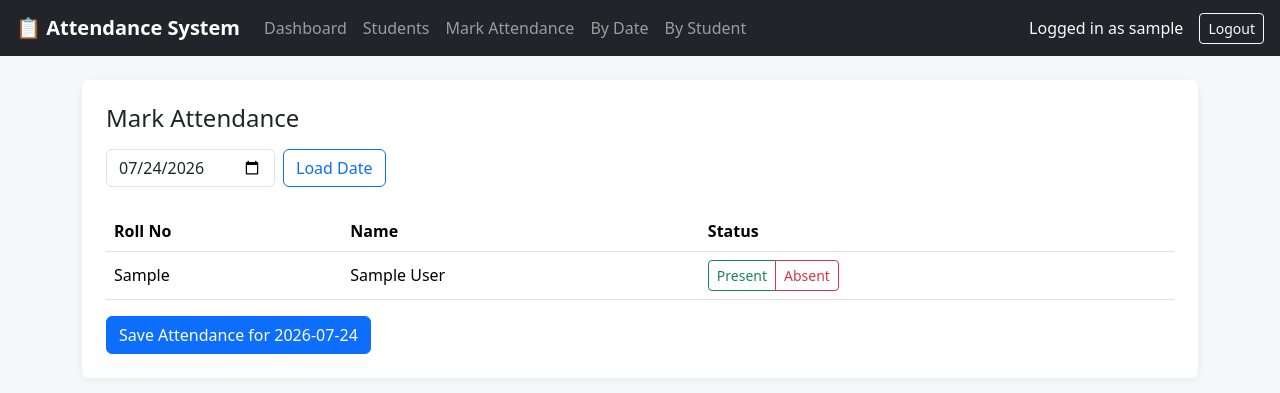
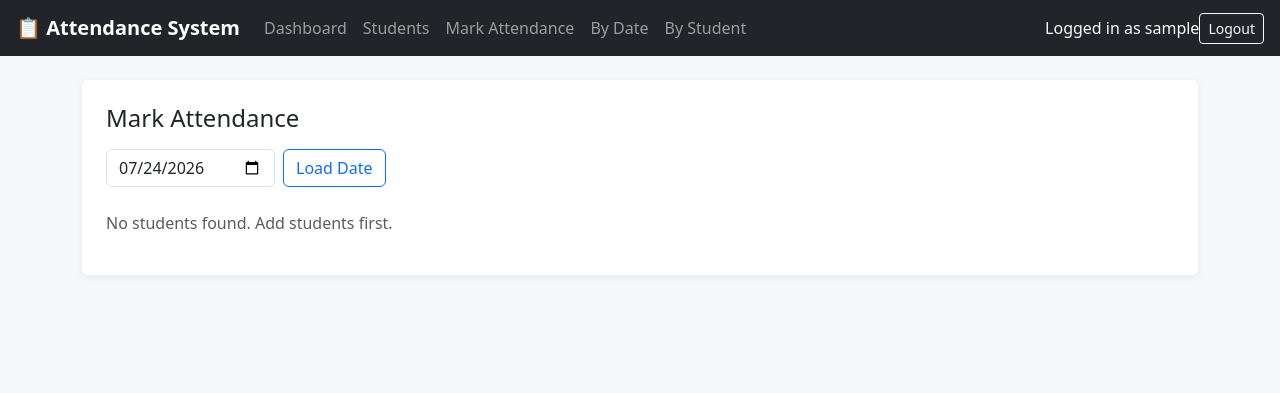
Before and after one commit to chiranjeeviachar8-gif/attendance-app, a Flask app: page /attendance/mark in a window 1280 px wide. Shown: the top 393 px of the page. Run offline with Flask 3, Linux system fonts and the light colour scheme; the visitor is signed in with stand-in values (Sample User, id 1); tables that the repository leaves empty hold one stand-in row (values such as "Sample post"); some libraries are stand-ins or nearby versions.

Commit message:
Add files via upload

```diff
--- a/app.py
+++ b/app.py
@@ -1,8 +1,8 @@
 """
 Student Attendance Web Application
 -----------------------------------
-A Flask web app where teachers can register/login and mark
-students Present/Absent, then view attendance reports.
+A Flask web app where teachers register/login and each teacher manages
+their OWN private list of students, attendance, and CSV exports.
 
 DATABASE:
 - If a DATABASE_URL environment variable is set (e.g. a free Neon/Render
@@ -38,19 +38,15 @@ app.permanent_session_lifetime = timedelta(days=30)  # "Remember Me" duration
 # Database setup (works with SQLite locally, PostgreSQL when deployed)
 # ---------------------------------------------------------------------
 DATABASE_URL = os.environ.get("DATABASE_URL", "sqlite:///attendance.db")
-# Render/Neon sometimes give "postgres://" -- SQLAlchemy needs "postgresql://"
 if DATABASE_URL.startswith("postgres://"):
     DATABASE_URL = DATABASE_URL.replace("postgres://", "postgresql://", 1)
 
-# --- Loud, unmissable startup log: check this in Render's "Logs" tab ---
 if "DATABASE_URL" in os.environ:
-    safe_url = DATABASE_URL.split("@")[-1]  # hide username/password, show only host/db
+    safe_url = DATABASE_URL.split("@")[-1]
     print(f"[DB] DATABASE_URL is SET. Connecting to Postgres host: {safe_url}", flush=True)
 else:
     print("[DB] WARNING: DATABASE_URL is NOT set in the environment.", flush=True)
     print("[DB] Falling back to local SQLite file (attendance.db).", flush=True)
-    print("[DB] This means data will be LOST on Render restarts/redeploys!", flush=True)
-    print("[DB] Fix: add DATABASE_URL in Render -> Environment tab with your Neon connection string.", flush=True)
 
 engine = create_engine(DATABASE_URL, pool_pre_ping=True)
 IS_POSTGRES = engine.dialect.name == "postgresql"
@@ -70,9 +66,11 @@ def init_db():
             conn.execute(text(f"""
                 CREATE TABLE IF NOT EXISTS students (
                     id {id_type},
-                    roll_no TEXT UNIQUE NOT NULL,
+                    owner TEXT NOT NULL,
+                    roll_no TEXT NOT NULL,
                     name TEXT NOT NULL,
-                    class_name TEXT
+                    class_name TEXT,
+                    UNIQUE(owner, roll_no)
                 )
             """))
             conn.execute(text(f"""
@@ -85,11 +83,15 @@ def init_db():
                     UNIQUE(student_id, date)
                 )
             """))
+            # --- Migration: add 'owner' column if this DB was created before this upgrade ---
+            try:
+                conn.execute(text("ALTER TABLE students ADD COLUMN owner TEXT"))
+                print("[DB] Migrated: added 'owner' column to students table.", flush=True)
+            except Exception:
+                pass  # column already exists
         print(f"[DB] SUCCESS: connected and tables ready ({'Postgres/Neon' if IS_POSTGRES else 'local SQLite'}).", flush=True)
     except OperationalError as e:
         print(f"[DB] FAILED TO CONNECT: {e}", flush=True)
-        print("[DB] Check that DATABASE_URL in Render's Environment tab exactly matches "
-              "the connection string copied from Neon (including password and ?sslmode=require).", flush=True)
         raise
 
 
@@ -114,6 +116,11 @@ def login_required(func):
             return redirect(url_for("login"))
         return func(*args, **kwargs)
     return wrapper
+
+
+def current_owner():
+    """The logged-in teacher's username -- used to scope all their data."""
+    return session["teacher"]
 
 
 # ---------------------------------------------------------------------
@@ -157,7 +164,7 @@ def login():
         )
 
         if teacher and check_password_hash(teacher["password_hash"], password):
-            session.permanent = remember  # stay logged in for 30 days if checked
+            session.permanent = remember
             session["teacher"] = username
             flash(f"Welcome back, {username}!", "success")
             return redirect(url_for("dashboard"))
@@ -180,14 +187,19 @@ def logout():
 @app.route("/dashboard")
 @login_required
 def dashboard():
-    student_count = query("SELECT COUNT(*) AS c FROM students", fetch="one")["c"]
+    owner = current_owner()
+    student_count = query(
+        "SELECT COUNT(*) AS c FROM students WHERE owner = :o", {"o": owner}, fetch="one"
+    )["c"]
     today = str(date.today())
-    today_marked = query(
-        "SELECT COUNT(*) AS c FROM attendance WHERE date = :d", {"d": today}, fetch="one"
-    )["c"]
+    today_marked = query("""
+        SELECT COUNT(*) AS c FROM attendance a
+        JOIN students s ON s.id = a.student_id
+        WHERE a.date = :d AND s.owner = :o
+    """, {"d": today, "o": owner}, fetch="one")["c"]
     return render_template(
         "dashboard.html",
-        teacher=session["teacher"],
+        teacher=owner,
         student_count=student_count,
         today=today,
         today_marked=today_marked,
@@ -195,27 +207,29 @@ def dashboard():
 
 
 # ---------------------------------------------------------------------
-# Student management
+# Student management (each teacher only sees/edits their OWN students)
 # ---------------------------------------------------------------------
 @app.route("/students", methods=["GET", "POST"])
 @login_required
 def students():
+    owner = current_owner()
     if request.method == "POST":
         roll_no = request.form["roll_no"].strip()
         name = request.form["name"].strip()
         class_name = request.form["class_name"].strip()
         try:
             query(
-                "INSERT INTO students (roll_no, name, class_name) VALUES (:r, :n, :c)",
-                {"r": roll_no, "n": name, "c": class_name},
+                "INSERT INTO students (owner, roll_no, name, class_name) VALUES (:o, :r, :n, :c)",
+                {"o": owner, "r": roll_no, "n": name, "c": class_name},
                 fetch=None,
             )
             flash(f"Student '{name}' added.", "success")
         except IntegrityError:
-            flash("A student with that roll number already exists.", "danger")
+            flash("You already have a student with that roll number.", "danger")
 
     all_students = query(
-        "SELECT * FROM students ORDER BY CAST(roll_no AS INTEGER), roll_no"
+        "SELECT * FROM students WHERE owner = :o ORDER BY CAST(roll_no AS INTEGER), roll_no",
+        {"o": owner},
     )
     return render_template("students.html", students=all_students)
 
@@ -223,7 +237,10 @@ def students():
 @app.route("/students/delete/<int:student_id>", methods=["POST"])
 @login_required
 def delete_student(student_id):
-    student = query("SELECT * FROM students WHERE id = :id", {"id": student_id}, fetch="one")
+    owner = current_owner()
+    student = query(
+        "SELECT * FROM students WHERE id = :id AND owner = :o", {"id": student_id, "o": owner}, fetch="one"
+    )
     if student:
         query("DELETE FROM attendance WHERE student_id = :id", {"id": student_id}, fetch=None)
         query("DELETE FROM students WHERE id = :id", {"id": student_id}, fetch=None)
@@ -236,7 +253,10 @@ def delete_student(student_id):
 @app.route("/students/edit/<int:student_id>", methods=["GET", "POST"])
 @login_required
 def edit_student(student_id):
-    student = query("SELECT * FROM students WHERE id = :id", {"id": student_id}, fetch="one")
+    owner = current_owner()
+    student = query(
+        "SELECT * FROM students WHERE id = :id AND owner = :o", {"id": student_id, "o": owner}, fetch="one"
+    )
     if not student:
         flash("Student not found.", "danger")
         return redirect(url_for("students"))
@@ -247,27 +267,31 @@ def edit_student(student_id):
         class_name = request.form["class_name"].strip()
         try:
             query(
-                "UPDATE students SET roll_no = :r, name = :n, class_name = :c WHERE id = :id",
-                {"r": roll_no, "n": name, "c": class_name, "id": student_id},
+                "UPDATE students SET roll_no = :r, name = :n, class_name = :c WHERE id = :id AND owner = :o",
+                {"r": roll_no, "n": name, "c": class_name, "id": student_id, "o": owner},
                 fetch=None,
             )
             flash(f"Student '{name}' updated.", "success")
             return redirect(url_for("students"))
         except IntegrityError:
-            flash("Another student already has that roll number.", "danger")
-            student = query("SELECT * FROM students WHERE id = :id", {"id": student_id}, fetch="one")
+            flash("You already have another student with that roll number.", "danger")
+            student = query(
+                "SELECT * FROM students WHERE id = :id AND owner = :o", {"id": student_id, "o": owner}, fetch="one"
+            )
 
     return render_template("edit_student.html", student=student)
 
 
 # ---------------------------------------------------------------------
-# Attendance
+# Attendance (scoped to the logged-in teacher's own students)
 # ---------------------------------------------------------------------
 @app.route("/attendance/mark", methods=["GET", "POST"])
 @login_required
 def mark_attendance():
+    owner = current_owner()
     all_students = query(
-        "SELECT * FROM students ORDER BY CAST(roll_no AS INTEGER), roll_no"
+        "SELECT * FROM students WHERE owner = :o ORDER BY CAST(roll_no AS INTEGER), roll_no",
+        {"o": owner},
     )
     selected_date = request.values.get("att_date") or str(date.today())
 
@@ -280,13 +304,14 @@ def mark_attendance():
                     VALUES (:sid, :d, :s, :m)
                     ON CONFLICT (student_id, date)
                     DO UPDATE SET status = excluded.status, marked_by = excluded.marked_by
-                """, {"sid": student["id"], "d": selected_date, "s": status,
-                      "m": session["teacher"]}, fetch=None)
+                """, {"sid": student["id"], "d": selected_date, "s": status, "m": owner}, fetch=None)
         flash(f"Attendance for {selected_date} saved.", "success")
 
-    existing = query(
-        "SELECT student_id, status FROM attendance WHERE date = :d", {"d": selected_date}
-    )
+    existing = query("""
+        SELECT a.student_id, a.status FROM attendance a
+        JOIN students s ON s.id = a.student_id
+        WHERE a.date = :d AND s.owner = :o
+    """, {"d": selected_date, "o": owner})
     existing_map = {row["student_id"]: row["status"] for row in existing}
 
     return render_template(
@@ -300,15 +325,16 @@ def mark_attendance():
 @app.route("/attendance/by-date", methods=["GET", "POST"])
 @login_required
 def view_by_date():
+    owner = current_owner()
     selected_date = request.values.get("att_date") or str(date.today())
 
     rows = query("""
         SELECT s.roll_no, s.name, a.status
         FROM attendance a
         JOIN students s ON s.id = a.student_id
-        WHERE a.date = :d
+        WHERE a.date = :d AND s.owner = :o
         ORDER BY CAST(s.roll_no AS INTEGER), s.roll_no
-    """, {"d": selected_date})
+    """, {"d": selected_date, "o": owner})
 
     present_count = sum(1 for r in rows if r["status"] == "Present")
     return render_template(
@@ -323,6 +349,7 @@ def view_by_date():
 @app.route("/attendance/by-student", methods=["GET", "POST"])
 @login_required
 def view_by_student():
+    owner = current_owner()
     roll_no = request.values.get("roll_no", "").strip()
     rows = []
     student_name = None
@@ -330,7 +357,7 @@ def view_by_student():
 
     if roll_no:
         student = query(
-            "SELECT * FROM students WHERE roll_no = :r", {"r": roll_no}, fetch="one"
+            "SELECT * FROM students WHERE roll_no = :r AND owner = :o", {"r": roll_no, "o": owner}, fetch="one"
         )
         if student:
             student_name = student["name"]
@@ -342,7 +369,7 @@ def view_by_student():
                 present = sum(1 for r in rows if r["status"] == "Present")
                 present_pct = round(present / len(rows) * 100, 1)
         else:
-            flash("No student found with that roll number.", "danger")
+            flash("No student found with that roll number in your class.", "danger")
 
     return render_template(
         "view_by_student.html",
@@ -354,18 +381,19 @@ def view_by_student():
 
 
 # ---------------------------------------------------------------------
-# CSV Export
+# CSV Export (only the logged-in teacher's own data, named with their username)
 # ---------------------------------------------------------------------
 @app.route("/export/csv")
 @login_required
 def export_csv():
-    """Download all attendance records as a CSV file (opens in Excel/Sheets)."""
+    owner = current_owner()
     rows = query("""
         SELECT s.roll_no, s.name, s.class_name, a.date, a.status, a.marked_by
         FROM attendance a
         JOIN students s ON s.id = a.student_id
+        WHERE s.owner = :o
         ORDER BY a.date, CAST(s.roll_no AS INTEGER), s.roll_no
-    """)
+    """, {"o": owner})
 
     output = io.StringIO()
     writer = csv.writer(output)
@@ -374,7 +402,7 @@ def export_csv():
         writer.writerow([r["roll_no"], r["name"], r["class_name"] or "",
                           r["date"], r["status"], r["marked_by"] or ""])
 
-    filename = f"attendance_export_{date.today()}.csv"
+    filename = f"attendance_{owner}_{date.today()}.csv"
     return Response(
         output.getvalue(),
         mimetype="text/csv",
@@ -385,16 +413,16 @@ def export_csv():
 @app.route("/export/csv/date")
 @login_required
 def export_csv_by_date():
-    """Download attendance for one specific date as a CSV file."""
+    owner = current_owner()
     selected_date = request.args.get("att_date") or str(date.today())
 
     rows = query("""
         SELECT s.roll_no, s.name, s.class_name, a.date, a.status, a.marked_by
         FROM attendance a
         JOIN students s ON s.id = a.student_id
-        WHERE a.date = :d
+        WHERE a.date = :d AND s.owner = :o
         ORDER BY CAST(s.roll_no AS INTEGER), s.roll_no
-    """, {"d": selected_date})
+    """, {"d": selected_date, "o": owner})
 
     output = io.StringIO()
     writer = csv.writer(output)
@@ -403,7 +431,7 @@ def export_csv_by_date():
         writer.writerow([r["roll_no"], r["name"], r["class_name"] or "",
                           r["date"], r["status"], r["marked_by"] or ""])
 
-    filename = f"attendance_{selected_date}.csv"
+    filename = f"attendance_{owner}_{selected_date}.csv"
     return Response(
         output.getvalue(),
         mimetype="text/csv",
@@ -414,7 +442,7 @@ def export_csv_by_date():
 # ---------------------------------------------------------------------
 # Entry point
 # ---------------------------------------------------------------------
-init_db()  # ensure tables exist whenever the app module is loaded (e.g. by gunicorn)
+init_db()
 
 if __name__ == "__main__":
     app.run(debug=True, host="0.0.0.0")
--- a/templates/base.html
+++ b/templates/base.html
@@ -26,7 +26,16 @@
 {% if session.get('teacher') %}
 <nav class="navbar navbar-expand-lg navbar-dark bg-dark px-3">
     <a class="navbar-brand" href="{{ url_for('dashboard') }}">📋 Attendance System</a>
-    <div class="collapse navbar-collapse">
+
+    <div class="d-flex order-lg-3 align-items-center">
+        <a class="btn btn-outline-light btn-sm" href="{{ url_for('logout') }}">Logout</a>
+        <button class="navbar-toggler ms-2" type="button" data-bs-toggle="collapse" data-bs-target="#navMenu"
+                aria-controls="navMenu" aria-expanded="false" aria-label="Toggle navigation">
+            <span class="navbar-toggler-icon"></span>
+        </button>
+    </div>
+
+    <div class="collapse navbar-collapse order-lg-2" id="navMenu">
         <ul class="navbar-nav me-auto">
             <li class="nav-item"><a class="nav-link" href="{{ url_for('dashboard') }}">Dashboard</a></li>
             <li class="nav-item"><a class="nav-link" href="{{ url_for('students') }}">Students</a></li>
@@ -34,8 +43,7 @@
             <li class="nav-item"><a class="nav-link" href="{{ url_for('view_by_date') }}">By Date</a></li>
             <li class="nav-item"><a class="nav-link" href="{{ url_for('view_by_student') }}">By Student</a></li>
         </ul>
-        <span class="navbar-text text-light me-3">Logged in as {{ session['teacher'] }}</span>
-        <a class="btn btn-outline-light btn-sm" href="{{ url_for('logout') }}">Logout</a>
+        <span class="navbar-text text-light">Logged in as {{ session['teacher'] }}</span>
     </div>
 </nav>
 {% endif %}
--- a/templates/mark_attendance.html
+++ b/templates/mark_attendance.html
@@ -16,6 +16,7 @@
     {% if students %}
     <form method="POST">
         <input type="hidden" name="att_date" value="{{ selected_date }}">
+        <div class="table-responsive">
         <table class="table align-middle">
             <thead>
                 <tr><th>Roll No</th><th>Name</th><th>Status</th></tr>
@@ -40,6 +41,7 @@
                 {% endfor %}
             </tbody>
         </table>
+        </div>
         <button type="submit" class="btn btn-primary">Save Attendance for {{ selected_date }}</button>
     </form>
     {% else %}
--- a/templates/students.html
+++ b/templates/students.html
@@ -27,6 +27,7 @@
         <div class="card p-4">
             <h4 class="mb-3">Student List</h4>
             {% if students %}
+            <div class="table-responsive">
             <table class="table table-striped">
                 <thead>
                     <tr><th>Roll No</th><th>Name</th><th>Class</th><th></th></tr>
@@ -49,6 +50,7 @@
                     {% endfor %}
                 </tbody>
             </table>
+            </div>
             {% else %}
             <p class="text-muted">No students added yet.</p>
             {% endif %}
--- a/templates/view_by_date.html
+++ b/templates/view_by_date.html
@@ -16,6 +16,7 @@
     {% if rows %}
     <p class="text-muted">Total: {{ total }} &nbsp; Present: {{ present_count }} &nbsp; Absent: {{ total - present_count }}</p>
     <a href="{{ url_for('export_csv_by_date', att_date=selected_date) }}" class="btn btn-outline-success btn-sm mb-3">⬇ Export This Date (CSV)</a>
+    <div class="table-responsive">
     <table class="table table-striped">
         <thead><tr><th>Roll No</th><th>Name</th><th>Status</th></tr></thead>
         <tbody>
@@ -34,6 +35,7 @@
             {% endfor %}
         </tbody>
     </table>
+    </div>
     {% else %}
     <p class="text-muted">No attendance records for {{ selected_date }}.</p>
     {% endif %}
--- a/templates/view_by_student.html
+++ b/templates/view_by_student.html
@@ -17,6 +17,7 @@
     <h5>{{ student_name }} (Roll {{ roll_no }})</h5>
     {% if rows %}
     <p class="text-muted">Total days recorded: {{ rows|length }} &nbsp; Attendance %: {{ present_pct }}%</p>
+    <div class="table-responsive">
     <table class="table table-striped">
         <thead><tr><th>Date</th><th>Status</th></tr></thead>
         <tbody>
@@ -34,6 +35,7 @@
             {% endfor %}
         </tbody>
     </table>
+    </div>
     {% else %}
     <p class="text-muted">No attendance records yet for this student.</p>
     {% endif %}
```
Also changed, not shown: templates/login.html (+12 -1 lines), templates/register.html (+12 -1 lines).
